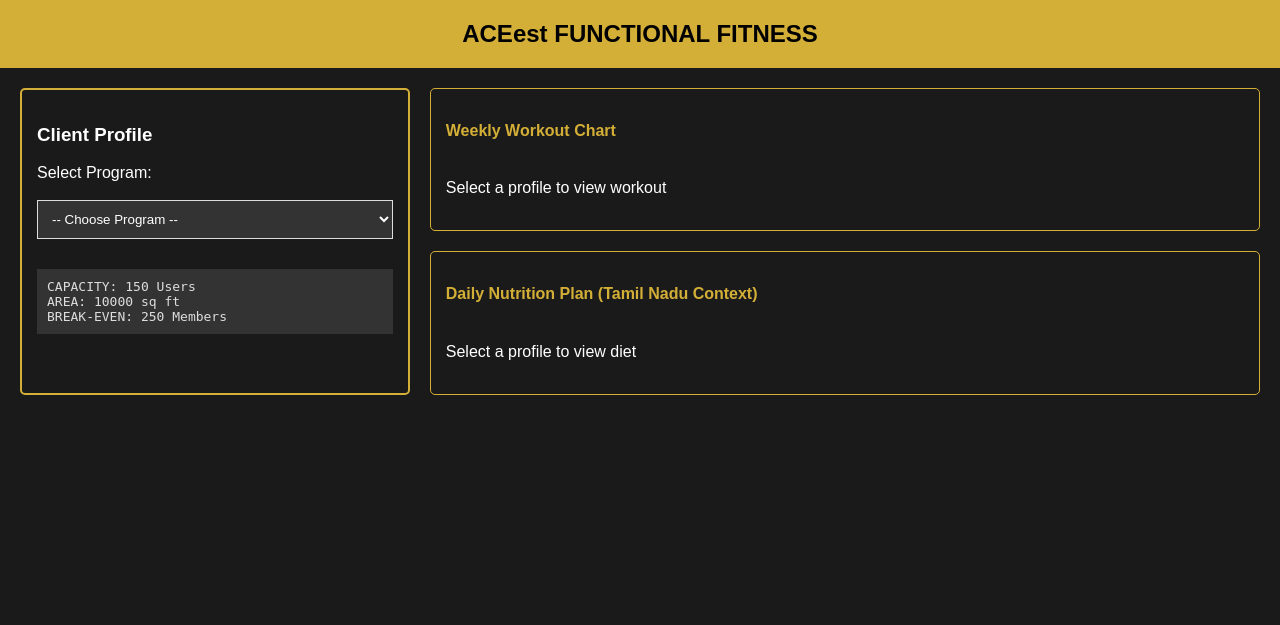
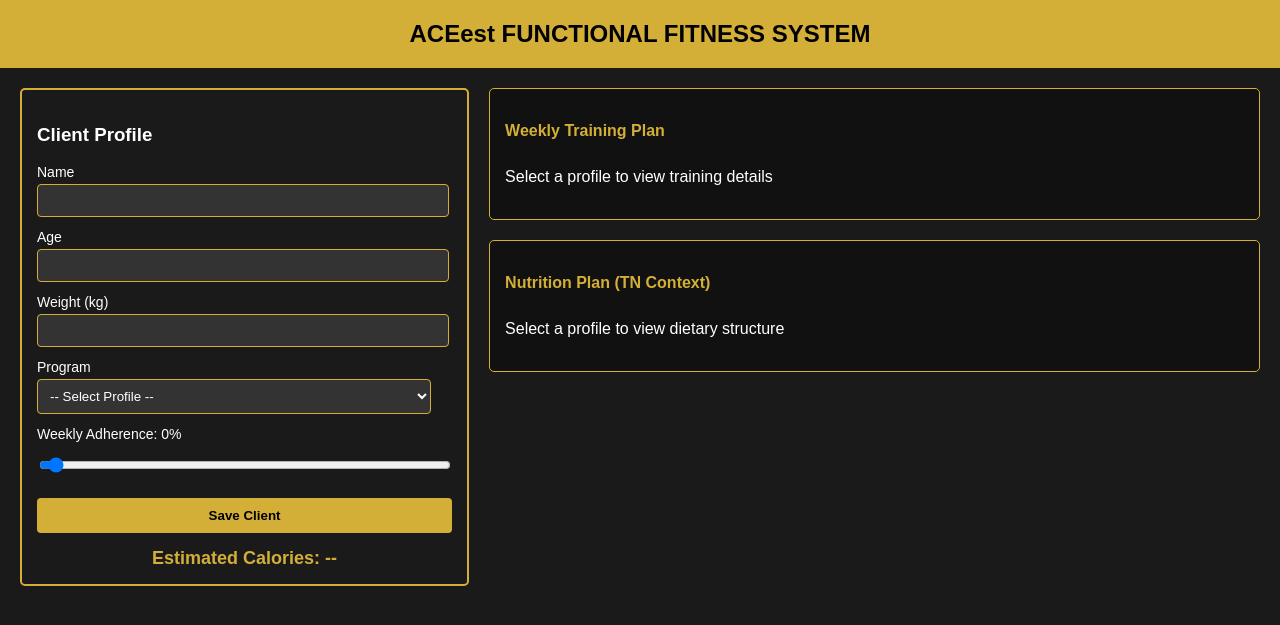
Before and after one commit to Jayalakshmi-ctrl/Devops-Assignment, a Flask app: page / in a window 1280 px wide. Shown: the top 625 px of the page. Run offline with Flask 3, Linux system fonts and the light colour scheme.

Commit message:
feat(core): implement dynamic calorie metrics and client profiles

```diff
--- a/app.py
+++ b/app.py
@@ -1,48 +1,59 @@
-from flask import Flask, render_template, jsonify, abort
+from flask import Flask, render_template, jsonify, abort, request
 
 app = Flask(__name__)
 
-# Preserved Data Store from the original program specifications
+# Enriched core configurations from your version 2 logic matrix
 PROGRAMS = {
     "fat_loss": {
         "name": "Fat Loss (FL)",
-        "workout": "Mon: 5x5 Back Squat + AMRAP\nTue: EMOM 20min Assault Bike\nWed: Bench Press + 21-15-9\nThu: 10RFT Deadlifts/Box Jumps\nFri: 30min Active Recovery",
-        "diet": "B: 3 Egg Whites + Oats Idli\nL: Grilled Chicken + Brown Rice\nD: Fish Curry + Millet Roti\nTarget: 2,000 kcal",
-        "color": "#e74c3c"
+        "workout": "Mon: Back Squat 5x5 + Core\nTue: EMOM 20min Assault Bike\nWed: Bench Press + 21-15-9\nThu: Deadlift + Box Jumps\nFri: Zone 2 Cardio 30min",
+        "diet": "Breakfast: Egg Whites + Oats\nLunch: Grilled Chicken + Brown Rice\nDinner: Fish Curry + Millet Roti\nTarget: ~2000 kcal",
+        "color": "#e74c3c",
+        "calorie_factor": 22
     },
     "muscle_gain": {
         "name": "Muscle Gain (MG)",
         "workout": "Mon: Squat 5x5\nTue: Bench 5x5\nWed: Deadlift 4x6\nThu: Front Squat 4x8\nFri: Incline Press 4x10\nSat: Barbell Rows 4x10",
-        "diet": "B: 4 Eggs + PB Oats\nL: Chicken Biryani (250g Chicken)\nD: Mutton Curry + Jeera Rice\nTarget: 3,200 kcal",
-        "color": "#2ecc71"
+        "diet": "Breakfast: Eggs + Peanut Butter Oats\nLunch: Chicken Biryani\nDinner: Mutton Curry + Rice\nTarget: ~3200 kcal",
+        "color": "#2ecc71",
+        "calorie_factor": 35
     },
     "beginner": {
         "name": "Beginner (BG)",
-        "workout": "Circuit Training: Air Squats, Ring Rows, Push-ups.\nFocus: Technique Mastery & Form (90% Threshold)",
-        "diet": "Balanced Tamil Meals: Idli-Sambar, Rice-Dal, Chapati.\nProtein: 120g/day",
-        "color": "#3498db"
+        "workout": "Full Body Circuit:\n- Air Squats\n- Ring Rows\n- Push-ups\nFocus: Technique & Consistency",
+        "diet": "Balanced Tamil Meals\nIdli / Dosa / Rice + Dal\nProtein Target: 120g/day",
+        "color": "#3498db",
+        "calorie_factor": 26
     }
-}
-
-METRICS = {
-    "capacity": 150,
-    "area_sq_ft": 10000,
-    "break_even_members": 250
 }
 
 @app.route('/')
 def home():
-    return render_template('index.html', programs=PROGRAMS, metrics=METRICS)
+    return render_template('index.html', programs=PROGRAMS)
 
 @app.route('/api/programs/<program_id>', methods=['GET'])
 def get_program(program_id):
     if program_id not in PROGRAMS:
-        abort(404, description="Program profile not found")
+        abort(404, description="Profile not found")
     return jsonify(PROGRAMS[program_id])
 
-@app.route('/api/metrics', methods=['GET'])
-def get_metrics():
-    return jsonify(METRICS)
+@app.route('/api/calculate', methods=['POST'])
+def calculate_calories():
+    data = request.get_json() or {}
+    weight = data.get('weight', 0)
+    program_id = data.get('program')
+
+    if not program_id or program_id not in PROGRAMS:
+        return jsonify({"error": "Invalid program selection"}), 400
+
+    try:
+        weight_val = float(weight)
+    except (ValueError, TypeError):
+        return jsonify({"error": "Invalid weight matrix"}), 400
+
+    factor = PROGRAMS[program_id]['calorie_factor']
+    estimated_calories = int(weight_val * factor) if weight_val > 0 else 0
+    return jsonify({"estimated_calories": estimated_calories})
 
 if __name__ == '__main__':
     app.run(host='0.0.0.0', port=5000, debug=True)
--- a/templates/index.html
+++ b/templates/index.html
@@ -2,59 +2,90 @@
 <html lang="en">
 <head>
     <meta charset="UTF-8">
-    <title>ACEest Fitness and Gym</title>
+    <title>ACEest Fitness & Performance</title>
     <style>
         body { background-color: #1a1a1a; color: white; font-family: Arial, sans-serif; margin: 0; }
         header { background-color: #d4af37; color: black; text-align: center; padding: 20px; font-weight: bold; font-size: 24px; }
         .container { display: flex; padding: 20px; gap: 20px; }
-        .left-panel { width: 30%; border: 2px solid #d4af37; padding: 15px; border-radius: 5px; }
-        .right-panel { width: 70%; display: flex; flex-direction: column; gap: 20px; }
-        .card { border: 1px solid #d4af37; padding: 15px; border-radius: 5px; min-height: 100px; white-space: pre-line; }
-        select { width: 100%; padding: 10px; background: #333; color: white; border: 1px solid #ddd; }
-        .metrics { margin-top: 30px; background: #333; padding: 10px; font-family: monospace; color: #ddd; }
+        .left-panel { width: 35%; border: 2px solid #d4af37; padding: 15px; border-radius: 5px; }
+        .right-panel { width: 65%; display: flex; flex-direction: column; gap: 20px; }
+        .card { border: 1px solid #d4af37; padding: 15px; border-radius: 5px; min-height: 100px; white-space: pre-line; background: #111; }
+        .input-group { margin-bottom: 12px; }
+        label { display: block; margin-bottom: 4px; font-size: 14px; }
+        input, select { width: 95%; padding: 8px; background: #333; color: white; border: 1px solid #d4af37; border-radius: 4px; }
+        button { background-color: #d4af37; color: black; border: none; padding: 10px 15px; font-weight: bold; cursor: pointer; width: 100%; border-radius: 4px; }
+        .calorie-highlight { font-size: 18px; color: #d4af37; font-weight: bold; text-align: center; margin-top: 15px; }
     </style>
 </head>
 <body>
-    <header>ACEest FUNCTIONAL FITNESS</header>
+    <header>ACEest FUNCTIONAL FITNESS SYSTEM</header>
     <div class="container">
         <div class="left-panel">
             <h3>Client Profile</h3>
-            <label for="prog-select">Select Program:</label><br><br>
-            <select id="prog-select" onchange="updateDisplay()">
-                <option value="">-- Choose Program --</option>
-                {% for key, val in programs.items() %}
-                    <option value="{{ key }}">{{ val.name }}</option>
-                {% endfor %}
-            </select>
-            <div class="metrics">
-                CAPACITY: {{ metrics.capacity }} Users<br>
-                AREA: {{ metrics.area_sq_ft }} sq ft<br>
-                BREAK-EVEN: {{ metrics.break_even_members }} Members
+            <div class="input-group"><label>Name</label><input type="text" id="name"></div>
+            <div class="input-group"><label>Age</label><input type="number" id="age"></div>
+            <div class="input-group"><label>Weight (kg)</label><input type="number" step="0.1" id="weight" oninput="runCalorieCalculation()"></div>
+            <div class="input-group">
+                <label>Program</label>
+                <select id="program" onchange="updateProgramDetails()">
+                    <option value="">-- Select Profile --</option>
+                    {% for k, v in programs.items() %}
+                        <option value="{{ k }}">{{ v.name }}</option>
+                    {% endfor %}
+                </select>
             </div>
+            <div class="input-group">
+                <label>Weekly Adherence: <span id="adh-val">0</span>%</label>
+                <input type="range" id="adherence" min="0" max="100" value="0" oninput="document.getElementById('adh-val').innerText=this.value">
+            </div>
+            <button onclick="saveClientDetails()">Save Client</button>
+            <div class="calorie-highlight" id="calorie-display">Estimated Calories: --</div>
         </div>
         <div class="right-panel">
             <div class="card">
-                <h4 style="color: #d4af37; margin-top:0;">Weekly Workout Chart</h4>
-                <div id="workout-display">Select a profile to view workout</div>
+                <h4 style="color: #d4af37; margin: 0 0 10px 0;">Weekly Training Plan</h4>
+                <div id="workout-display">Select a profile to view training details</div>
             </div>
             <div class="card">
-                <h4 style="color: #d4af37; margin-top:0;">Daily Nutrition Plan (Tamil Nadu Context)</h4>
-                <div id="diet-display">Select a profile to view diet</div>
+                <h4 style="color: #d4af37; margin: 0 0 10px 0;">Nutrition Plan (TN Context)</h4>
+                <div id="diet-display">Select a profile to view dietary structure</div>
             </div>
         </div>
     </div>
     <script>
-        function updateDisplay() {
-            const val = document.getElementById('prog-select').value;
-            if(!val) return;
-            fetch('/api/programs/' + val)
+        function updateProgramDetails() {
+            const prog = document.getElementById('program').value;
+            if (!prog) return;
+            fetch('/api/programs/' + prog)
                 .then(res => res.json())
                 .then(data => {
-                    const wDisp = document.getElementById('workout-display');
-                    wDisp.innerText = data.workout;
-                    wDisp.style.color = data.color;
+                    const wBox = document.getElementById('workout-display');
+                    wBox.innerText = data.workout;
+                    wBox.style.color = data.color;
                     document.getElementById('diet-display').innerText = data.diet;
+                    runCalorieCalculation();
                 });
+        }
+        function runCalorieCalculation() {
+            const weight = document.getElementById('weight').value;
+            const program = document.getElementById('program').value;
+            if (!weight || !program) return;
+            fetch('/api/calculate', {
+                method: 'POST',
+                headers: { 'Content-Type': 'application/json' },
+                body: JSON.stringify({ weight: weight, program: program })
+            })
+            .then(res => res.json())
+            .then(data => {
+                document.getElementById('calorie-display').innerText = `Estimated Calories: ${data.estimated_calories || 0} kcal`;
+            });
+        }
+        function saveClientDetails() {
+            const name = document.getElementById('name').value;
+            const prog = document.getElementById('program').value;
+            const adh = document.getElementById('adherence').value;
+            if (!name || !prog) { alert("Please enter client details."); return; }
+            alert(`Client ${name} saved successfully!\nAdherence Level: ${adh}%`);
         }
     </script>
 </body>
```
